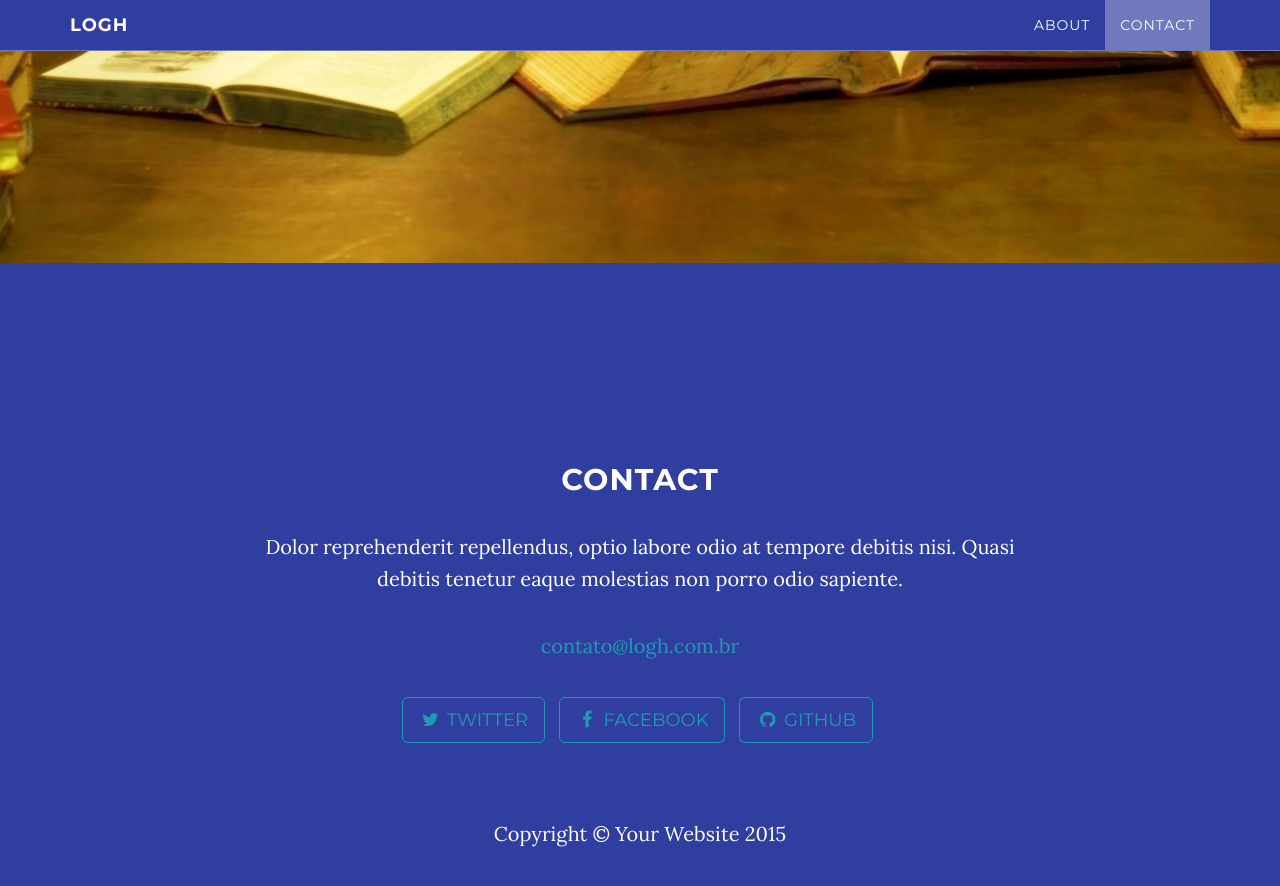
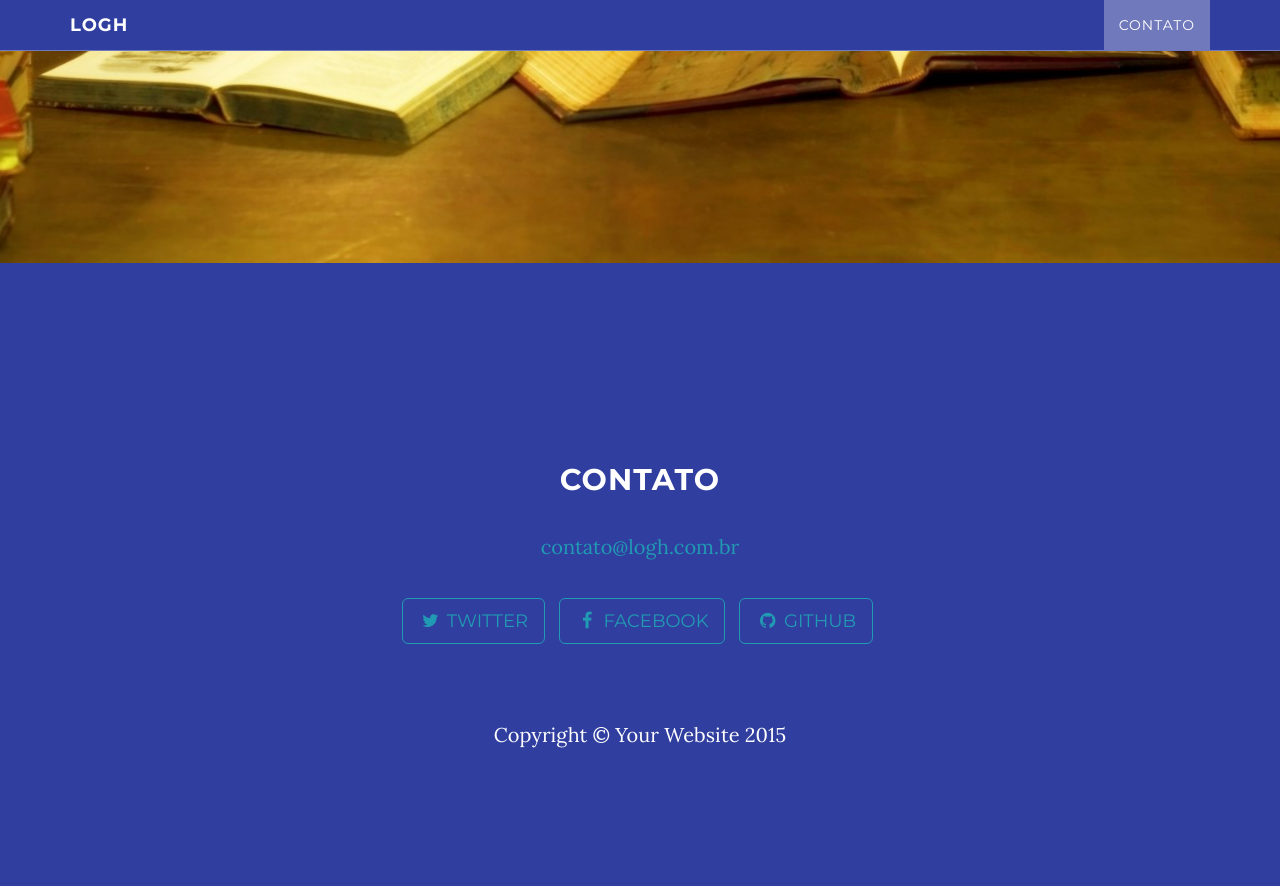
Before and after one commit to loghtecnologia/loghtecnologia.github.io, a Jekyll site: the page built from index.html, in a window 1280 px wide and 900 px high, scrolled down 637 px. Shown: the top 886 px of the window. Built offline with Jekyll 4.4.1, drawn with Linux system fonts in a browser that asks for light colours; after the commit the page ends 1438 px from its top, so only the background shows below that.

Commit message:
Alterado menu

```diff
--- a/_includes/contact.html
+++ b/_includes/contact.html
@@ -2,8 +2,7 @@
     <section id="contact" class="container content-section text-center">
         <div class="row">
             <div class="col-lg-8 col-lg-offset-2">
-                <h2>Contact</h2>
-                <p>Dolor reprehenderit repellendus, optio labore odio at tempore debitis nisi. Quasi debitis tenetur eaque molestias non porro odio sapiente.</p>
+                <h2>Contato</h2>
                 <p><a href="mailto:{{ site.email }}">{{ site.email }}</a>
                 </p>
                 <ul class="list-inline banner-social-buttons">
--- a/_includes/nav.html
+++ b/_includes/nav.html
@@ -18,10 +18,7 @@
                         <a href="#page-top"></a>
                     </li>
                     <li>
-                        <a class="page-scroll" href="#about">About</a>
-                    </li>
-                    <li>
-                        <a class="page-scroll" href="#contact">Contact</a>
+                        <a class="page-scroll" href="#contact">Contato</a>
                     </li>
                 </ul>
             </div>
```
